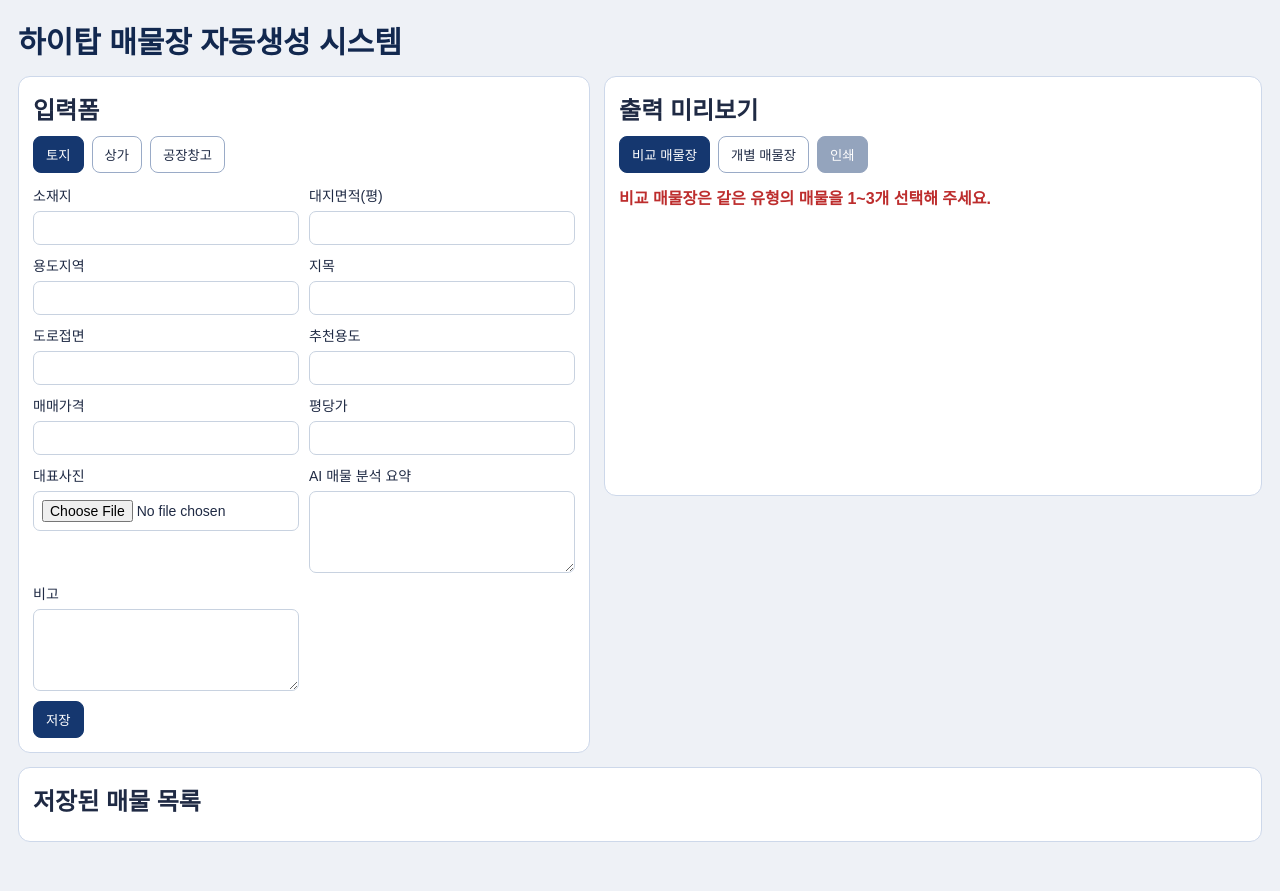
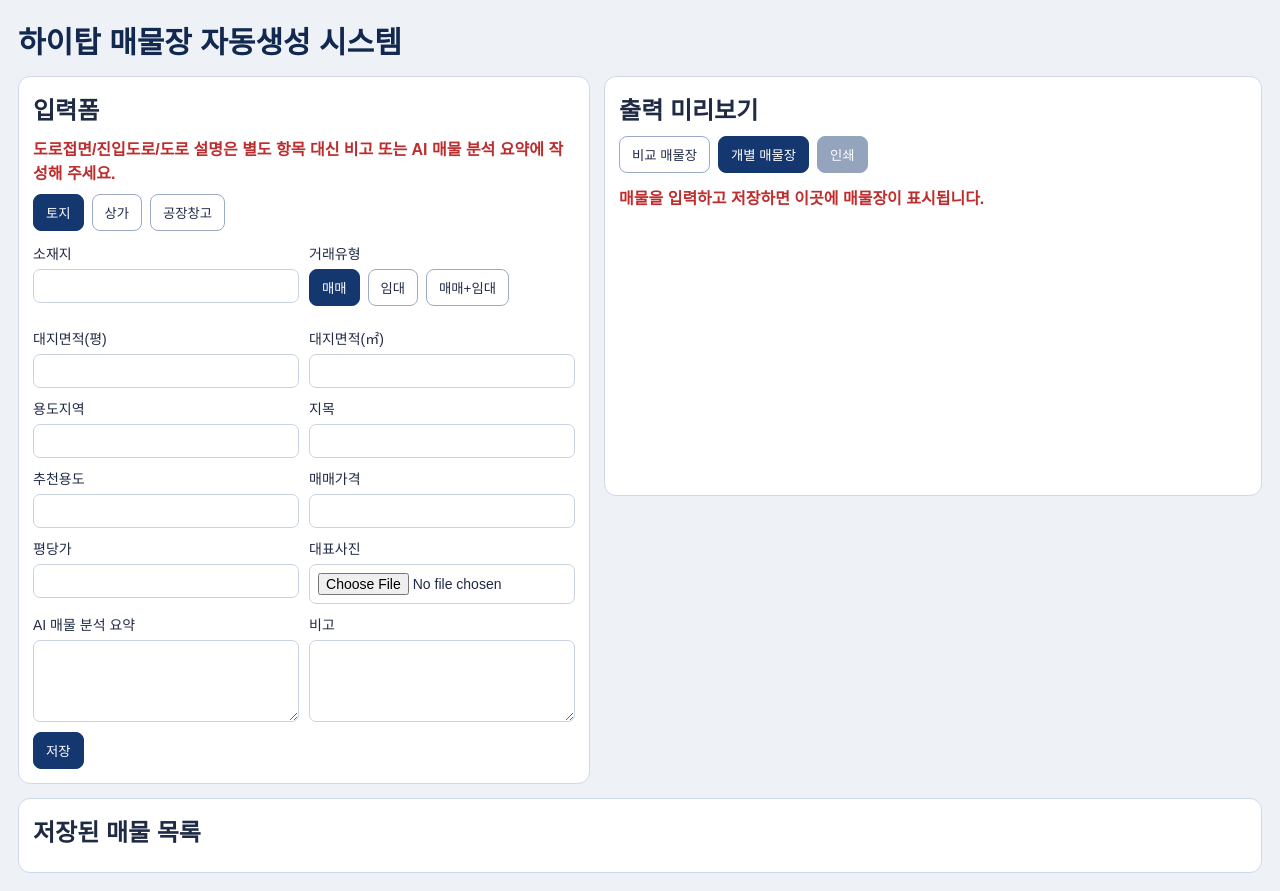
Before and after one commit to hitoputube-creator/hitop-property-sheet, a React (Vite) app: page / in a window 1280 px wide. Before the commit the page ends 860 px from the top, so only its background shows below. Built offline with nearby package versions, Linux system fonts and the light colour scheme.

Commit message:
feat: 거래유형 기반 입력폼 및 면적 자동 변환 추가

```diff
--- a/src/App.jsx
+++ b/src/App.jsx
@@ -1,42 +1,77 @@
 import { useEffect, useMemo, useState } from 'react';
+
+const SQM_PER_PYEONG = 3.3058;
 
 const PROPERTY_TYPES = {
   land: {
     label: '토지',
-    fields: [
-      '소재지', '대지면적(평)', '용도지역', '지목', '도로접면', '추천용도',
-      '매매가격', '평당가', '대표사진', 'AI 매물 분석 요약', '비고',
-    ],
+    fields: ['소재지', '거래유형', '대지면적(평)', '대지면적(㎡)', '용도지역', '지목', '추천용도', '매매가격', '평당가', '보증금', '월세', '관리비', '대표사진', 'AI 매물 분석 요약', '비고'],
+    areaPairs: [{ pyeong: '대지면적(평)', sqm: '대지면적(㎡)' }],
   },
   store: {
     label: '상가',
-    fields: [
-      '소재지', '건물명', '해당층', '계약면적(평)', '전용면적(평)', '보증금',
-      '월세', '매매가격', '현재업종', '추천업종', '대표사진', 'AI 매물 분석 요약', '비고',
+    fields: ['소재지', '건물명', '해당층', '거래유형', '계약면적(평)', '계약면적(㎡)', '전용면적(평)', '전용면적(㎡)', '매매가격', '평당가', '보증금', '월세', '권리금', '관리비', '현재업종', '추천업종', '대표사진', 'AI 매물 분석 요약', '비고'],
+    areaPairs: [
+      { pyeong: '계약면적(평)', sqm: '계약면적(㎡)' },
+      { pyeong: '전용면적(평)', sqm: '전용면적(㎡)' },
     ],
   },
   factory: {
     label: '공장창고',
-    fields: [
-      '소재지', '보증금', '월세', '전용면적(평)', '토지면적(평)', '층고',
-      '전력', '진입도로', '주차', '대표사진', 'AI 매물 분석 요약', '비고',
+    fields: ['소재지', '거래유형', '전용면적(평)', '전용면적(㎡)', '토지면적(평)', '토지면적(㎡)', '매매가격', '평당가', '보증금', '월세', '관리비', '층고', '전력', '주차', '대표사진', 'AI 매물 분석 요약', '비고'],
+    areaPairs: [
+      { pyeong: '전용면적(평)', sqm: '전용면적(㎡)' },
+      { pyeong: '토지면적(평)', sqm: '토지면적(㎡)' },
     ],
   },
 };
 
 const STORAGE_KEY = 'propertyListingsV1';
+const TRADE_TYPES = ['매매', '임대', '매매+임대'];
 
-const emptyForm = (type) => Object.fromEntries(PROPERTY_TYPES[type].fields.map((f) => [f, '']));
+const emptyForm = (type) => {
+  const base = Object.fromEntries(PROPERTY_TYPES[type].fields.map((f) => [f, '']));
+  base['거래유형'] = '매매';
+  return base;
+};
 
 const COMPARE_HIDDEN_FIELDS = new Set(['대표사진', 'AI 매물 분석 요약', '비고']);
 const DETAIL_HIDDEN_FIELDS = new Set(['대표사진', 'AI 매물 분석 요약', '비고']);
+
+const normalizeNumber = (value) => {
+  const n = Number(String(value).replace(/,/g, '').trim());
+  return Number.isFinite(n) ? n : null;
+};
+
+const fmtArea = (pyeong, sqm) => {
+  const p = normalizeNumber(pyeong);
+  const s = normalizeNumber(sqm);
+  if (p === null && s === null) return '-';
+  const useP = p !== null ? p : s / SQM_PER_PYEONG;
+  const useS = s !== null ? s : p * SQM_PER_PYEONG;
+  return `${useP.toFixed(2)}평 / ${useS.toFixed(2)}㎡`;
+};
+
+const tradePriceSummary = (data) => {
+  const tt = data['거래유형'] || '매매';
+  if (tt === '매매') return `매매 ${data['매매가격'] || '-'}`;
+  if (tt === '임대') return `임대 ${data['보증금'] || '-'} / ${data['월세'] || '-'}`;
+  return `매매 ${data['매매가격'] || '-'} · 임대 ${data['보증금'] || '-'} / ${data['월세'] || '-'}`;
+};
+
+const shouldShowField = (field, tradeType) => {
+  if (field === '평당가') return tradeType === '매매' || tradeType === '매매+임대';
+  if (field === '매매가격') return tradeType === '매매' || tradeType === '매매+임대';
+  if (['보증금', '월세', '관리비'].includes(field)) return tradeType === '임대' || tradeType === '매매+임대';
+  return true;
+};
 
 export default function App() {
   const [type, setType] = useState('land');
   const [formData, setFormData] = useState(emptyForm('land'));
   const [listings, setListings] = useState([]);
   const [selectedIds, setSelectedIds] = useState([]);
-  const [printMode, setPrintMode] = useState('compare');
+  const [printMode, setPrintMode] = useState('detail');
   const [editingId, setEditingId] = useState(null);
   const [validationMessage, setValidationMessage] = useState('');
 
@@ -44,57 +79,52 @@ export default function App() {
     const saved = localStorage.getItem(STORAGE_KEY);
     if (saved) setListings(JSON.parse(saved));
   }, []);
-
-  useEffect(() => {
-    localStorage.setItem(STORAGE_KEY, JSON.stringify(listings));
-  }, [listings]);
+  useEffect(() => { localStorage.setItem(STORAGE_KEY, JSON.stringify(listings)); }, [listings]);
 
   const currentFields = PROPERTY_TYPES[type].fields;
-  const selectedListings = useMemo(
-    () => listings.filter((item) => selectedIds.includes(item.id)),
-    [listings, selectedIds],
-  );
+  const areaPairs = PROPERTY_TYPES[type].areaPairs;
 
+  const selectedListings = useMemo(() => listings.filter((item) => selectedIds.includes(item.id)), [listings, selectedIds]);
   const compareChunks = useMemo(() => {
     const arr = [];
     for (let i = 0; i < selectedListings.length; i += 3) arr.push(selectedListings.slice(i, i + 3));
     return arr;
   }, [selectedListings]);
-
-  const canCompare = useMemo(() => {
-    if (selectedListings.length === 0 || selectedListings.length > 3) return false;
-    return new Set(selectedListings.map((item) => item.type)).size === 1;
-  }, [selectedListings]);
-
+  const canCompare = useMemo(() => selectedListings.length > 0 && selectedListings.length <= 3 && new Set(selectedListings.map((item) => item.type)).size === 1, [selectedListings]);
   const canDetail = selectedListings.length === 1;
 
   useEffect(() => {
+    if (listings.length === 0) {
+      setValidationMessage('매물을 입력하고 저장하면 이곳에 매물장이 표시됩니다.');
+      return;
+    }
     if (printMode === 'compare') {
-      if (selectedListings.length === 0) {
-        setValidationMessage('비교 매물장은 같은 유형의 매물을 1~3개 선택해 주세요.');
-      } else if (selectedListings.length > 3) {
-        setValidationMessage('비교 매물장은 최대 3개까지만 선택할 수 있습니다.');
-      } else if (new Set(selectedListings.map((item) => item.type)).size > 1) {
-        setValidationMessage('비교 매물장은 같은 유형의 매물만 선택할 수 있습니다.');
-      } else {
-        setValidationMessage('');
+      if (selectedListings.length === 0) setValidationMessage('비교 매물장은 같은 유형의 매물을 1~3개 선택해 주세요.');
+      else if (selectedListings.length > 3) setValidationMessage('비교 매물장은 최대 3개까지만 선택할 수 있습니다.');
+      else if (new Set(selectedListings.map((item) => item.type)).size > 1) setValidationMessage('비교 매물장은 같은 유형의 매물만 선택할 수 있습니다.');
+      else setValidationMessage('');
+    } else if (printMode === 'detail') {
+      if (selectedListings.length !== 1) setValidationMessage('개별 매물장은 매물 1개를 선택해야 합니다.');
+      else setValidationMessage('');
+    }
+  }, [printMode, selectedListings, listings.length]);
+
+  const onChangeType = (nextType) => { setType(nextType); setFormData(emptyForm(nextType)); setEditingId(null); };
+
+  const handleInput = (field, value) => {
+    let next = { ...formData, [field]: value };
+    for (const pair of areaPairs) {
+      if (field === pair.pyeong) {
+        const n = normalizeNumber(value);
+        next[pair.sqm] = n === null ? '' : (n * SQM_PER_PYEONG).toFixed(2);
       }
-    } else if (printMode === 'detail') {
-      if (selectedListings.length !== 1) {
-        setValidationMessage('개별 매물장은 매물 1개를 선택해야 합니다.');
-      } else {
-        setValidationMessage('');
+      if (field === pair.sqm) {
+        const n = normalizeNumber(value);
+        next[pair.pyeong] = n === null ? '' : (n / SQM_PER_PYEONG).toFixed(2);
       }
     }
-  }, [printMode, selectedListings]);
-
-  const onChangeType = (nextType) => {
-    setType(nextType);
-    setFormData(emptyForm(nextType));
-    setEditingId(null);
+    setFormData(next);
   };
-
-  const handleInput = (field, value) => setFormData((prev) => ({ ...prev, [field]: value }));
 
   const handleImageUpload = (field, file) => {
     if (!file) return;
@@ -105,11 +135,16 @@ export default function App() {
 
   const onSave = (e) => {
     e.preventDefault();
+    let savedId;
     if (editingId) {
+      savedId = editingId;
       setListings((prev) => prev.map((item) => (item.id === editingId ? { ...item, type, data: formData } : item)));
     } else {
-      setListings((prev) => [{ id: crypto.randomUUID(), type, data: formData, createdAt: Date.now() }, ...prev]);
+      savedId = crypto.randomUUID();
+      setListings((prev) => [{ id: savedId, type, data: formData, createdAt: Date.now() }, ...prev]);
     }
+    setSelectedIds([savedId]);
+    setPrintMode('detail');
     setFormData(emptyForm(type));
     setEditingId(null);
   };
@@ -117,137 +152,34 @@ export default function App() {
   const onEdit = (id) => {
     const target = listings.find((item) => item.id === id);
     if (!target) return;
-    setEditingId(id);
-    setType(target.type);
-    setFormData({ ...target.data });
+    setEditingId(id); setType(target.type); setFormData({ ...target.data });
   };
 
-  const onDelete = (id) => {
-    setListings((prev) => prev.filter((item) => item.id !== id));
-    setSelectedIds((prev) => prev.filter((selectedId) => selectedId !== id));
-    if (editingId === id) {
-      setEditingId(null);
-      setFormData(emptyForm(type));
-    }
-  };
-
-  const toggleSelection = (id) => {
-    setSelectedIds((prev) => (prev.includes(id) ? prev.filter((v) => v !== id) : [...prev, id]));
-  };
+  const onDelete = (id) => { setListings((prev) => prev.filter((item) => item.id !== id)); setSelectedIds((prev) => prev.filter((v) => v !== id)); };
+  const toggleSelection = (id) => setSelectedIds((prev) => (prev.includes(id) ? prev.filter((v) => v !== id) : [...prev, id]));
 
   const renderCompare = printMode === 'compare' && canCompare;
   const renderDetail = printMode === 'detail' && canDetail;
 
-  return (
-    <div className="app">
-      <header className="app-header no-print">
-        <h1>하이탑 매물장 자동생성 시스템</h1>
-      </header>
+  return (<div className="app"><header className="app-header no-print"><h1>하이탑 매물장 자동생성 시스템</h1></header><main className="workspace">
+    <section className="panel form-panel no-print"><h2>입력폼</h2><p className="guide">도로접면/진입도로/도로 설명은 별도 항목 대신 비고 또는 AI 매물 분석 요약에 작성해 주세요.</p>
+      <div className="type-tabs">{Object.entries(PROPERTY_TYPES).map(([key, cfg]) => <button key={key} className={type === key ? 'active' : ''} onClick={() => onChangeType(key)} type="button">{cfg.label}</button>)}</div>
+      <form onSubmit={onSave} className="form-grid">{currentFields.filter((field) => shouldShowField(field, formData['거래유형'])).map((field) => <label key={field}><span>{field}</span>{field === '거래유형' ? <div className="type-tabs">{TRADE_TYPES.map((trade) => <button key={trade} type="button" className={formData['거래유형'] === trade ? 'active' : ''} onClick={() => handleInput('거래유형', trade)}>{trade}</button>)}</div> : field === '대표사진' ? <input type="file" accept="image/*" onChange={(e) => handleImageUpload(field, e.target.files?.[0])} /> : field === 'AI 매물 분석 요약' || field === '비고' ? <textarea value={formData[field]} onChange={(e) => handleInput(field, e.target.value)} rows={4} /> : <input value={formData[field]} onChange={(e) => handleInput(field, e.target.value)} />}</label>)}
+        <div className="form-actions"><button type="submit" className="primary">{editingId ? '수정 저장' : '저장'}</button>{editingId && <button type="button" onClick={() => { setEditingId(null); setFormData(emptyForm(type)); }}>취소</button>}</div>
+      </form></section>
 
-      <main className="workspace">
-        <section className="panel form-panel no-print">
-          <h2>입력폼</h2>
-          <div className="type-tabs">
-            {Object.entries(PROPERTY_TYPES).map(([key, cfg]) => (
-              <button key={key} className={type === key ? 'active' : ''} onClick={() => onChangeType(key)} type="button">{cfg.label}</button>
-            ))}
-          </div>
+    <section className="preview panel"><h2 className="no-print">출력 미리보기</h2><div className="no-print mode-switch"><button type="button" className={printMode === 'compare' ? 'active' : ''} onClick={() => setPrintMode('compare')}>비교 매물장</button><button type="button" className={printMode === 'detail' ? 'active' : ''} onClick={() => setPrintMode('detail')}>개별 매물장</button><button className="primary" type="button" onClick={() => window.print()} disabled={Boolean(validationMessage)}>인쇄</button></div>
+      {validationMessage && <p className="guide no-print">{validationMessage}</p>}
 
-          <form onSubmit={onSave} className="form-grid">
-            {currentFields.map((field) => (
-              <label key={field}>
-                <span>{field}</span>
-                {field === '대표사진' ? (
-                  <input type="file" accept="image/*" onChange={(e) => handleImageUpload(field, e.target.files?.[0])} />
-                ) : field === 'AI 매물 분석 요약' || field === '비고' ? (
-                  <textarea value={formData[field]} onChange={(e) => handleInput(field, e.target.value)} rows={4} />
-                ) : (
-                  <input value={formData[field]} onChange={(e) => handleInput(field, e.target.value)} />
-                )}
-              </label>
-            ))}
-            <div className="form-actions">
-              <button type="submit" className="primary">{editingId ? '수정 저장' : '저장'}</button>
-              {editingId && <button type="button" onClick={() => { setEditingId(null); setFormData(emptyForm(type)); }}>취소</button>}
-            </div>
-          </form>
-        </section>
+      {renderCompare && compareChunks.map((chunk, pageIdx) => <div className="paper compare-page" key={pageIdx}><h3>{PROPERTY_TYPES[chunk[0].type].label} 비교 매물장</h3><div className="compare-list">{chunk.map((item, idx) => <article key={item.id} className="compare-item"><div className="item-label">매물 {idx + 1}</div><div className="item-body"><div className="photo-wrap">{item.data['대표사진'] ? <img src={item.data['대표사진']} alt="대표사진" /> : <div className="photo-empty">사진 없음</div>}</div><table><tbody>
+        {Object.entries(item.data).filter(([k]) => !COMPARE_HIDDEN_FIELDS.has(k) && shouldShowField(k, item.data['거래유형'] || '매매')).map(([k, v]) => <tr key={k}><th>{k}</th><td>{k.endsWith('(평)') ? fmtArea(v, item.data[k.replace('(평)', '(㎡)')]) : (k.endsWith('(㎡)') ? null : (v || '-'))}</td></tr>).filter(Boolean)}
+      </tbody></table></div></article>)}</div><footer className="contact">하이탑부동산 010-1234-5678</footer></div>)}
 
-        <section className="preview panel">
-          <h2 className="no-print">출력 미리보기</h2>
-          <div className="no-print mode-switch">
-            <button type="button" className={printMode === 'compare' ? 'active' : ''} onClick={() => setPrintMode('compare')}>비교 매물장</button>
-            <button type="button" className={printMode === 'detail' ? 'active' : ''} onClick={() => setPrintMode('detail')}>개별 매물장</button>
-            <button className="primary" type="button" onClick={() => window.print()} disabled={Boolean(validationMessage)}>인쇄</button>
-          </div>
-          {validationMessage && <p className="guide no-print">{validationMessage}</p>}
+      {renderDetail && selectedListings[0] && <div className="paper detail-page"><h3>{selectedListings[0].data['소재지'] || '개별 매물장'}</h3><div className="detail-photo-wrap">{selectedListings[0].data['대표사진'] ? <img src={selectedListings[0].data['대표사진']} alt="대표사진" /> : <div className="photo-empty">사진 없음</div>}</div><table className="detail-table"><tbody>
+      {Object.entries(selectedListings[0].data).filter(([k]) => !DETAIL_HIDDEN_FIELDS.has(k) && shouldShowField(k, selectedListings[0].data['거래유형'] || '매매')).map(([k, v]) => <tr key={k}><th>{k}</th><td>{k.endsWith('(평)') ? fmtArea(v, selectedListings[0].data[k.replace('(평)', '(㎡)')]) : (k.endsWith('(㎡)') ? null : (v || '-'))}</td></tr>).filter(Boolean)}
+      </tbody></table><section className="ai-box"><h4>AI 매물 분석 요약</h4><p>{selectedListings[0].data['AI 매물 분석 요약'] || '요약 없음'}</p></section><section className="memo-box"><h4>비고</h4><p>{selectedListings[0].data['비고'] || '-'}</p></section><footer className="contact">하이탑부동산 010-1234-5678</footer></div>}
+    </section>
 
-          {renderCompare && compareChunks.map((chunk, pageIdx) => (
-            <div className="paper compare-page" key={pageIdx}>
-              <h3>{PROPERTY_TYPES[chunk[0].type].label} 비교 매물장</h3>
-              <div className="compare-list">
-                {chunk.map((item, idx) => (
-                  <article key={item.id} className="compare-item">
-                    <div className="item-label">매물 {idx + 1}</div>
-                    <div className="item-body">
-                      <div className="photo-wrap">{item.data['대표사진'] ? <img src={item.data['대표사진']} alt="대표사진" /> : <div className="photo-empty">사진 없음</div>}</div>
-                      <table>
-                        <tbody>
-                          {Object.entries(item.data)
-                            .filter(([k]) => !COMPARE_HIDDEN_FIELDS.has(k))
-                            .map(([k, v]) => (
-                              <tr key={k}><th>{k}</th><td>{v || '-'}</td></tr>
-                            ))}
-                        </tbody>
-                      </table>
-                    </div>
-                  </article>
-                ))}
-              </div>
-              <footer className="contact">하이탑부동산 010-1234-5678</footer>
-            </div>
-          ))}
-
-          {renderDetail && selectedListings[0] && (
-            <div className="paper detail-page">
-              <h3>{selectedListings[0].data['매물명'] || selectedListings[0].data['소재지'] || '개별 매물장'}</h3>
-              <div className="detail-photo-wrap">{selectedListings[0].data['대표사진'] ? <img src={selectedListings[0].data['대표사진']} alt="대표사진" /> : <div className="photo-empty">사진 없음</div>}</div>
-              <table className="detail-table"><tbody>
-                {Object.entries(selectedListings[0].data)
-                  .filter(([k]) => !DETAIL_HIDDEN_FIELDS.has(k))
-                  .map(([k, v]) => <tr key={k}><th>{k}</th><td>{v || '-'}</td></tr>)}
-              </tbody></table>
-              <section className="ai-box">
-                <h4>AI 매물 분석 요약</h4>
-                <p>{selectedListings[0].data['AI 매물 분석 요약'] || '요약 없음'}</p>
-              </section>
-              <section className="memo-box">
-                <h4>비고</h4>
-                <p>{selectedListings[0].data['비고'] || '-'}</p>
-              </section>
-              <footer className="contact">하이탑부동산 010-1234-5678</footer>
-            </div>
-          )}
-        </section>
-
-        <section className="panel list-panel no-print">
-          <h2>저장된 매물 목록</h2>
-          <ul className="listing-list">
-            {listings.map((item) => (
-              <li key={item.id}>
-                <input type="checkbox" checked={selectedIds.includes(item.id)} onChange={() => toggleSelection(item.id)} />
-                <strong>{PROPERTY_TYPES[item.type].label}</strong>
-                <span>{item.data['소재지'] || '(소재지 미입력)'}</span>
-                <span>{item.data['매매가격'] || item.data['월세'] || '-'}</span>
-                <div className="row-actions">
-                  <button type="button" onClick={() => onEdit(item.id)}>수정</button>
-                  <button type="button" onClick={() => onDelete(item.id)}>삭제</button>
-                </div>
-              </li>
-            ))}
-          </ul>
-        </section>
-      </main>
-    </div>
-  );
+    <section className="panel list-panel no-print"><h2>저장된 매물 목록</h2><ul className="listing-list">{listings.map((item) => <li key={item.id}><input type="checkbox" checked={selectedIds.includes(item.id)} onChange={() => toggleSelection(item.id)} /><strong>{PROPERTY_TYPES[item.type].label}</strong><span>{item.data['소재지'] || '(소재지 미입력)'}</span><span>{item.data['거래유형'] || '매매'}</span><span>{tradePriceSummary(item.data)}</span><div className="row-actions"><button type="button" onClick={() => onEdit(item.id)}>수정</button><button type="button" onClick={() => onDelete(item.id)}>삭제</button></div></li>)}</ul></section>
+  </main></div>);
 }
```
Also changed, not shown: 1 other file (tests, documents, lock files or other folders).
